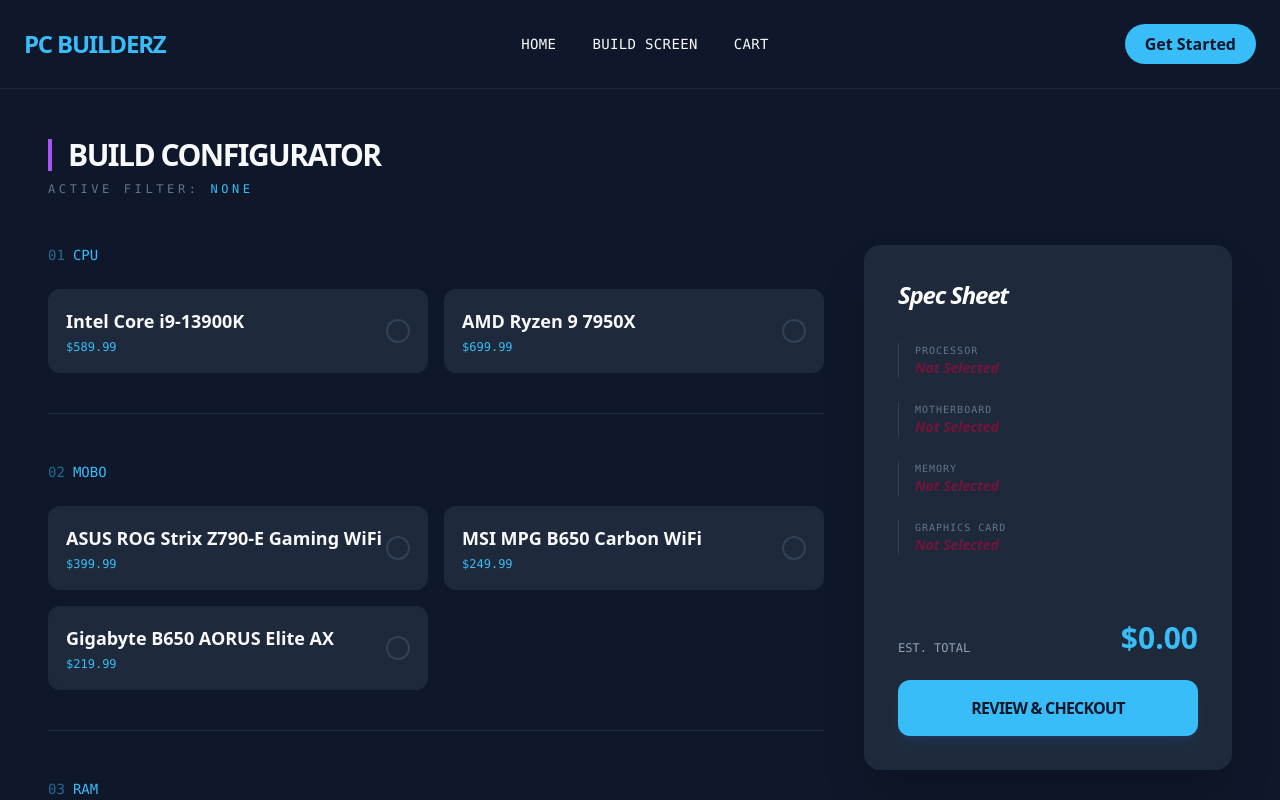
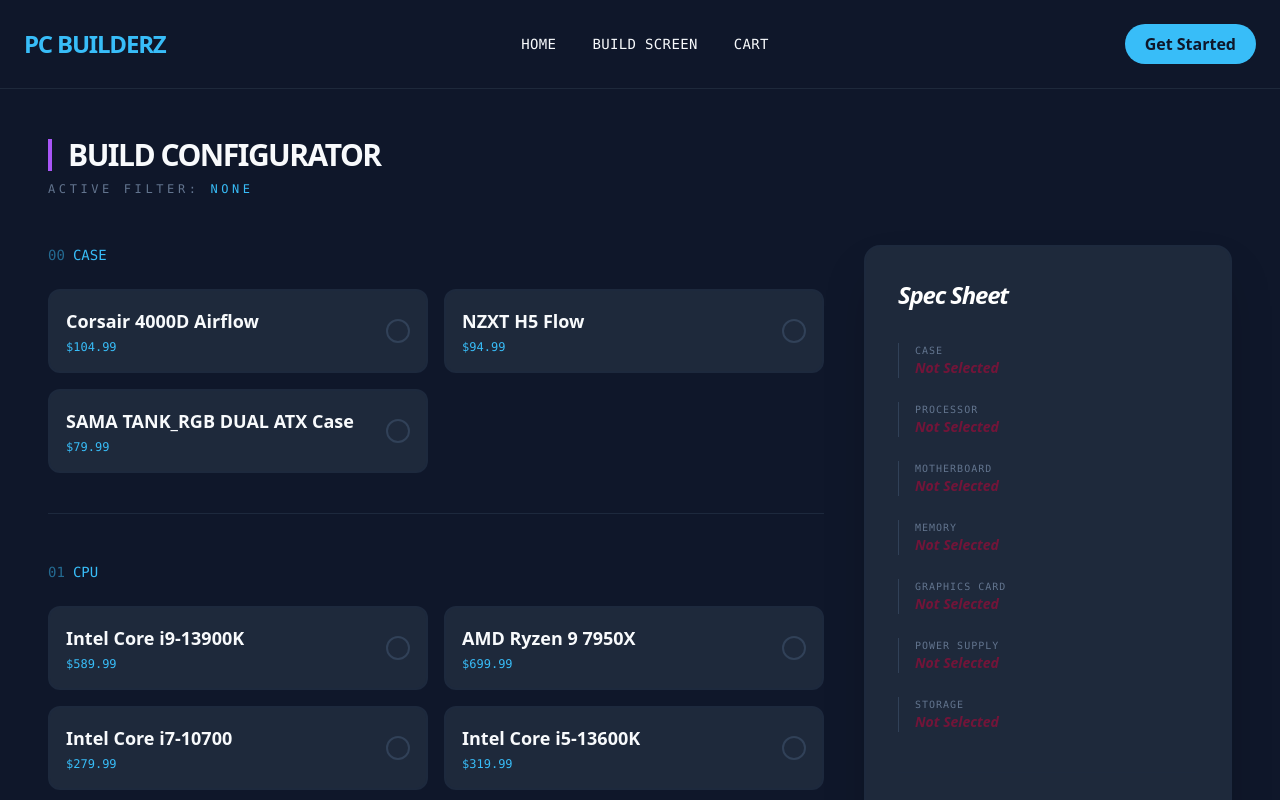
Before and after one commit to corbinreak/PC_Builderz, a React (Vite) app in the folder pc-builderz/: page / in a window 1280 px wide. Both pictures are taken after a click on the link "BUILD SCREEN". Shown: the top 800 px of the page. Built offline with nearby package versions, Linux system fonts and the light colour scheme.

Commit message:
Release Version 1.0
- Resolve calculation errors in component compatibility logic

- Finalize UI state for build summary

```diff
--- a/pc-builderz/src/App.jsx
+++ b/pc-builderz/src/App.jsx
@@ -12,6 +12,9 @@
   const [selectedMOBO, setSelectedMOBO] = React.useState(null);
   const [selectedGPU, setSelectedGPU] = React.useState(null);
   const [selectedRAM, setSelectedRAM] = React.useState(null);
+  const [selectedCASE, setSelectedCASE] = React.useState(null);
+  const [selectedPSU, setSelectedPSU] = React.useState(null);
+  const [selectedStorage, setSelectedStorage] = React.useState(null);
   const [compatibleCPU, setCompatibleCPU] = React.useState([]);
   const [compatibleMOBO, setCompatibleMOBO] = React.useState([]);
   const [compatibleCategory, setCompatibleCategory] = React.useState('');
@@ -24,10 +27,49 @@
     const partObject = partsData[category].find(p => p.name === partName);
 
     // update the correct sandbox state
-    if (category === 'CPU') setSelectedCPU(partObject);
-    if (category === 'MOBO') setSelectedMOBO(partObject);
-    if (category === 'RAM') setSelectedRAM(partObject);
-    if (category === 'GPU') setSelectedGPU(partObject);
+    if (category === 'CPU'){
+      if (selectedCPU?.name === partName) {
+        setSelectedCPU(null);
+      } else {
+        setSelectedCPU(partObject);
+      }
+    }
+
+    if (category === 'MOBO') {
+      if (selectedMOBO?.name === partName) {
+        setSelectedMOBO(null);
+      } else {
+        setSelectedMOBO(partObject);
+      }
+    }
+    if (category === 'GPU') {
+      if (selectedGPU?.name === partName) {
+        setSelectedGPU(null);
+      } else {
+        setSelectedGPU(partObject);
+      }
+    }
+    if (category === 'RAM') {
+      if (selectedRAM?.name === partName) {
+        setSelectedRAM(null);
+      } else {
+        setSelectedRAM(partObject);
+      }
+    }
+    if (category === 'CASE') {
+      if (selectedCASE?.name === partName) {
+        setSelectedCASE(null);
+      } else {
+        setSelectedCASE(partObject);
+      }
+    }
+    if (category === 'PSU') {
+      if (selectedPSU?.name === partName) {
+        setSelectedPSU(null);
+      } else {
+        setSelectedPSU(partObject);
+      }
+    }
   }
 
   //Logic to check compatibility
@@ -49,6 +91,38 @@
 
   })();
 
+  const isPartDisabled = (category, part) => {
+
+    // If no parts are selected, nothing is disabled
+    if (!selectedCPU && !selectedMOBO && !selectedRAM && !selectedGPU) {
+      return false;
+    }
+
+    // Check compatibility based on category
+    if (category === 'CPU' && selectedMOBO) {
+      return part.socket !== selectedMOBO.socket;
+    }
+    if (category === 'MOBO') {
+      if (selectedCPU && part.socket !== selectedCPU.socket) return true;
+      if (selectedRAM && part.ramType !== selectedRAM.ramType) return true;
+    }
+    if (category === 'RAM' && selectedMOBO) {
+      return part.ramType !== selectedMOBO.ramType;
+    }
+    if (category === 'PSU') {
+      const cpuWatts = selectedCPU ? parseInt(selectedCPU.tdp) : 0;
+      const gpuWatts = selectedGPU ? parseInt(selectedGPU.tdp) : 0;
+
+      // 150 buffer to include fans and other components
+      const systemDemand = cpuWatts + gpuWatts + 150;
+
+      // if the PSU wattage is less than system demand, disable it
+      return part.wattage < systemDemand;
+    }
+
+    return false;
+  }
+
   // Helper variables for the UI
   const hasRequiredParts = selectedCPU && selectedMOBO;
   const isPerfectMatch = hasRequiredParts && compatibilityIssues.length === 0;
@@ -60,11 +134,28 @@
         .toFixed(2);
 };
 
+  const resetBuild = () => {
+    setSelectedCPU(null);
+    setSelectedMOBO(null);
+    setSelectedRAM(null);
+    setSelectedGPU(null);
+    setSelectedCASE(null);
+    setSelectedPSU(null);
+  }
+
+
+   // Prevent needing to scroll back up on screen change
+   React.useEffect(() => {
+    window.scrollTo(0, 0);
+   }, [selectedScreen]);
+
   const selectedParts = {
     CPU: selectedCPU,
     MOBO: selectedMOBO,
     GPU: selectedGPU,
-    RAM: selectedRAM
+    RAM: selectedRAM,
+    CASE: selectedCASE,
+    PSU: selectedPSU
   }
 
   return (
@@ -75,9 +166,9 @@
           PC BUILDERZ
         </h1>
         <div className="space-x-9 hidden md:flex font-mono text-sm tracking-wide cursor-pointer">
-          <a onClick={() => { setSelectedScreen('Home')}} className="text-[#F8FAFC] hover:text-[#38BDF8] transition uppercase">Home</a>
-          <a onClick={() => { setSelectedScreen('BuildScreen')}} className="text-[#F8FAFC] hover:text-[#38BDF8] transition uppercase">Build Screen</a>
-          <a onClick={() => { setSelectedScreen('Cart')}} className="text-[#F8FAFC] hover:text-[#38BDF8] transition uppercase">Cart</a>
+          <a onClick={() => { setSelectedScreen('Home'); resetBuild(); }} className="text-[#F8FAFC] hover:text-[#38BDF8] transition uppercase">Home</a>
+          <a onClick={() => { setSelectedScreen('BuildScreen'); resetBuild(); }} className="text-[#F8FAFC] hover:text-[#38BDF8] transition uppercase">Build Screen</a>
+          <a onClick={() => { setSelectedScreen('Cart'); resetBuild(); }} className="text-[#F8FAFC] hover:text-[#38BDF8] transition uppercase">Cart</a>
         </div>
         <button
           onClick={() => setSelectedScreen('BuildScreen')}
@@ -144,8 +235,11 @@
           selectedScreen={selectedScreen}
           setSelectedScreen={setSelectedScreen}
           partsData={partsData}
+          isPartDisabled={isPartDisabled}
           buildFilter={buildFilter}
           onPartSelect={handleSandboxPartSelection}
+          selectedStorage={selectedStorage}
+          setSelectedStorage={setSelectedStorage}
           selectedCPU={selectedCPU}
           setSelectedCPU={setSelectedCPU}
           selectedMOBO={selectedMOBO}
@@ -153,7 +247,11 @@
           selectedRAM={selectedRAM}
           setSelectedRAM={setSelectedRAM}
           selectedGPU={selectedGPU}
-          setSelectedGPU={setSelectedGPU}
+          setSelected GPU={setSelectedGPU}
+          selectedCASE={selectedCASE}
+          setSelectedCASE={setSelectedCASE}
+          selectedPSU={selectedPSU}
+          setSelectedPSU={setSelectedPSU}
         />
      )}
 
--- a/pc-builderz/src/components/BuildScreen.jsx
+++ b/pc-builderz/src/components/BuildScreen.jsx
@@ -1,7 +1,9 @@
 import React from 'react';
 
-const BuildScreen = ({ partsData, buildFilter, onPartSelect, selectedCPU, selectedMOBO, selectedRAM, selectedGPU, setSelectedScreen }) => {
-    // 1. Filtering Logic
+const BuildScreen = ({ partsData, buildFilter, onPartSelect, selectedCPU, selectedMOBO, selectedRAM, selectedGPU, selectedCASE, selectedPSU, selectedStorage, setSelectedScreen, isPartDisabled }) => {
+
+
+  // 1. Filtering Logic
     const getFilteredParts = (category) => {
     // 1. Get the raw list of parts for this category (CPU, MOBO, etc.)
     const parts = partsData?.[category] || [];
@@ -27,7 +29,7 @@
 
     // 2. Total Calculation
     const calculateTotal = () => {
-      const parts = [selectedCPU, selectedMOBO, selectedRAM, selectedGPU];
+      const parts = [selectedCPU, selectedMOBO, selectedRAM, selectedGPU, selectedCASE, selectedPSU];
       return parts.reduce((sum, part) => sum + (part?.price || 0), 0).toFixed(2);
     };
 
@@ -49,7 +51,7 @@
       <div className="max-w-7xl mx-auto grid grid-cols-1 lg:grid-cols-3 gap-10">
         {/* Part Selection Area */}
         <div className="lg:col-span-2 space-y-12">
-          {['CPU', 'MOBO', 'RAM', 'GPU'].map((category) => {
+          {['CASE','CPU', 'MOBO', 'RAM', 'GPU', 'PSU'].map((category) => {
             const displayParts = getFilteredParts(category);
 
             return (
@@ -67,16 +69,21 @@
                         selectedCPU?.name === part.name ||
                         selectedMOBO?.name === part.name ||
                         selectedRAM?.name === part.name ||
-                        selectedGPU?.name === part.name;
+                        selectedGPU?.name === part.name ||
+                        selectedCASE?.name === part.name ||
+                        selectedPSU?.name === part.name ||
+                        selectedStorage?.name === part.name;
 
                       return (
                         <div
                           key={part.id || part.name}
-                          onClick={() => onPartSelect(category, part.name)}
+                          onClick={() => !isPartDisabled(category,part) && onPartSelect(category, part.name)}
                           className={`group p-4 rounded-xl border-2 transition-all cursor-pointer flex justify-between items-center ${
-                            isSelected
-                            ? "bg-[#1E293B] border-[#A855F7] ring-1 ring-[#A855F7]"
-                            : "bg-[#1E293B] border-slate-800 hover:border-slate-600"
+                            isPartDisabled(category, part)
+                            ? "opacity-20 grayscale cursor-not-allowed border-transparent"
+                            : isSelected
+                            ? "bg-[#1E293B] border-[#A855F7] ring-1 ring-[#A855F7] cursor-pointer"
+                            : "bg-[#1E293B] border-slate-800 hover:border-slate-600 cursor-pointer"
                           }`}
                         >
                           <div>
@@ -107,10 +114,13 @@
 
               <div className="space-y-6 mb-10">
                 {[
+                  { label: 'Case', val: selectedCASE },
                   { label: 'Processor', val: selectedCPU },
                   { label: 'Motherboard', val: selectedMOBO },
                   { label: 'Memory', val: selectedRAM },
-                  { label: 'Graphics Card', val: selectedGPU }
+                  { label: 'Graphics Card', val: selectedGPU },
+                  { label: 'Power Supply', val: selectedPSU },
+                  { label: 'Storage', val: selectedStorage }
                 ].map((item, i) => (
                   <div key={i} className="flex flex-col border-l border-slate-700 pl-4">
                     <span className="text-[10px] font-mono uppercase text-slate-500 tracking-widest">{item.label}</span>
--- a/pc-builderz/src/data/parts.json
+++ b/pc-builderz/src/data/parts.json
@@ -11,9 +11,8 @@
       "price": 589.99,
       "socket": "LGA1700",
       "brand": "Intel",
-            "description": "The Intel Core i9-13900K is a high-performance processor from Intel's 13th generation Raptor Lake series, featuring 24 cores and 32 threads, making it ideal for gaming and content creation."
+      "description": "Top-tier 13th Gen performance for elite gaming and heavy multitasking."
     },
-
     {
       "id": 2,
       "name": "AMD Ryzen 9 7950X",
@@ -25,8 +24,86 @@
       "price": 699.99,
       "socket": "AM5",
       "brand": "AMD",
-            "description": "The AMD Ryzen 9 7950X is a flagship processor from AMD's Ryzen 7000 series, offering 16 cores and 32 threads, delivering exceptional performance for gaming, streaming, and professional workloads."
+      "description": "Flagship Zen 4 processor designed for professional creators and gamers."
+    },
+    {
+      "id": 3,
+      "name": "Intel Core i7-10700",
+      "cores": 8,
+      "threads": 16,
+      "base_clock": "2.9 GHz",
+      "boost_clock": "4.8 GHz",
+      "tdp": "65W",
+      "price": 279.99,
+      "socket": "LGA1200",
+      "brand": "Intel",
+      "description": "A solid choice for mainstream users seeking balanced performance."
+    },
+    {
+      "id": 4,
+      "name": "Intel Core i5-13600K",
+      "cores": 14,
+      "threads": 20,
+      "base_clock": "3.5 GHz",
+      "boost_clock": "5.1 GHz",
+      "tdp": "125W",
+      "price": 319.99,
+      "socket": "LGA1700",
+      "brand": "Intel",
+      "description": "The sweet spot for gaming performance and value."
+    },
+    {
+      "id": 5,
+      "name": "AMD Ryzen 7 5800X",
+      "cores": 8,
+      "threads": 16,
+      "base_clock": "3.8 GHz",
+      "boost_clock": "4.7 GHz",
+      "tdp": "105W",
+      "price": 249.99,
+      "socket": "AM4",
+      "brand": "AMD",
+      "description": "A reliable 8-core beast for the mature AM4 platform."
     }
+  ],
+   "featuredBuilds" : [
+
+     {
+
+        "id": 101,
+
+        "title": "The Intel Titan",
+
+        "description": "A powerhouse build centered around the Intel Core i9-13900K, perfect for gaming and content creation.",
+
+        "cpuId": 1,
+
+        "moboId": 1,
+
+        "price": 989.98,
+
+        "image": "https://placehold.co/600x400/1e293b/38bdf8?text=Intel+Titan"
+
+    },
+
+    {
+
+        "id": 102,
+
+        "title": "AMD Powerhouse",
+
+        "description": "A high-performance build featuring the AMD Ryzen 9 7950X, ideal for multitasking and heavy workloads.",
+
+        "cpuId": 2,
+
+        "moboId": 2,
+
+        "price": 949.98,
+
+        "image": "https://placehold.co/600x400/1e293b/f97316?text=AMD+Powerhouse"
+
+    }
+
    ],
   "MOBO": [
     {
@@ -41,7 +118,6 @@
       "brand": "ASUS",
       "ramType": "DDR5"
     },
-
     {
       "id": 2,
       "name": "MSI MPG B650 Carbon WiFi",
@@ -54,39 +130,41 @@
       "brand": "MSI",
       "ramType": "DDR5"
     },
-
     {
       "id": 3,
-            "socket" : "AM5",
-            "name" : "Gigabyte B650 AORUS Elite AX",
-            "brand" : "Gigabyte",
-            "form_factor" : "ATX",
-            "chipset" : "B650",
-            "memory_slots" : 4,
-            "max_memory" : "128GB",
-            "price" : 219.99,
+      "name": "Gigabyte B550 AORUS ELITE",
+      "chipset": "B550",
+      "form_factor": "ATX",
+      "memory_slots": 4,
+      "max_memory": "128GB",
+      "price": 159.99,
+      "socket": "AM4",
+      "brand": "Gigabyte",
       "ramType": "DDR4"
-        }
-   ],
-
-   "featuredBuilds" : [
-     {
-        "id": 101,
-        "title": "The Intel Titan",
-        "description": "A powerhouse build centered around the Intel Core i9-13900K, perfect for gaming and content creation.",
-        "cpuId": 1,
-        "moboId": 1,
-        "price": 989.98,
-        "image": "https://placehold.co/600x400/1e293b/38bdf8?text=Intel+Titan"
     },
     {
-        "id": 102,
-        "title": "AMD Powerhouse",
-        "description": "A high-performance build featuring the AMD Ryzen 9 7950X, ideal for multitasking and heavy workloads.",
-        "cpuId": 2,
-        "moboId": 2,
-        "price": 949.98,
-        "image": "https://placehold.co/600x400/1e293b/f97316?text=AMD+Powerhouse"
+      "id": 4,
+      "name": "ASRock B760M Steel Legend",
+      "chipset": "B760",
+      "form_factor": "Micro-ATX",
+      "memory_slots": 4,
+      "max_memory": "128GB",
+      "price": 169.99,
+      "socket": "LGA1700",
+      "brand": "ASRock",
+      "ramType": "DDR4"
+    },
+    {
+      "id": 5,
+      "name": "MSI MPG Z490 GAMING PLUS",
+      "chipset": "Z490",
+      "form_factor": "ATX",
+      "memory_slots": 4,
+      "max_memory": "128GB",
+      "price": 179.99,
+      "socket": "LGA1200",
+      "brand": "MSI",
+      "ramType": "DDR4"
     }
   ],
   "GPU": [
@@ -107,22 +185,150 @@
       "length": "287mm",
       "tdp": "355W",
       "price": 899.99
+    },
+    {
+      "id": 3,
+      "name": "NVIDIA GeForce RTX 4070",
+      "brand": "NVIDIA",
+      "vram": "12GB GDDR6X",
+      "length": "240mm",
+      "tdp": "200W",
+      "price": 599.99
+    },
+    {
+      "id": 4,
+      "name": "MSI RTX 3060 Gaming X 12G",
+      "brand": "NVIDIA",
+      "vram": "12GB GDDR6",
+      "length": "242mm",
+      "tdp": "170W",
+      "price": 329.99
     }
   ],
   "RAM": [
     {
       "id": 1,
       "name": "Corsair Vengeance RGB 32GB",
-      "type": "DDR5",
+      "ramType": "DDR5",
       "speed": "6000MT/s",
       "price": 124.99
     },
     {
       "id": 2,
+      "name": "Corsair Vengeance 64GB",
+      "ramType": "DDR4",
+      "speed": "3200MT/s",
+      "price": 134.99
+    },
+    {
+      "id": 3,
       "name": "G.Skill Ripjaws V 16GB",
-      "type": "DDR4",
+      "ramType": "DDR4",
       "speed": "3600MT/s",
       "price": 42.99
+    },
+    {
+      "id": 4,
+      "name": "Crucial Pro 32GB Kit",
+      "ramType": "DDR4",
+      "speed": "3200MT/s",
+      "price": 65.99
+    }
+  ],
+  "CASE": [
+    {
+      "id": 1,
+      "name": "Corsair 4000D Airflow",
+      "brand": "Corsair",
+      "form_factor": "ATX",
+      "max_gpu_length": "360mm",
+      "price": 104.99,
+      "description": "A high-airflow mid-tower case with easy cable management."
+    },
+    {
+      "id": 2,
+      "name": "NZXT H5 Flow",
+      "brand": "NZXT",
+      "form_factor": "ATX",
+      "max_gpu_length": "365mm",
+      "price": 94.99,
+      "description": "Compact ATX mid-tower with dedicated GPU cooling."
+    },
+    {
+      "id": 3,
+      "name": "SAMA TANK_RGB DUAL ATX Case",
+      "brand": "SAMA",
+      "form_factor": "ATX",
+      "max_gpu_length": "330mm",
+      "price": 79.99,
+      "description": "A budget-friendly case with RGB lighting and solid airflow."
+    }
+  ],
+  "PSU": [
+    {
+      "id": 1,
+      "name": "EVGA SuperNOVA 850 G6",
+      "brand": "EVGA",
+      "wattage": 850,
+      "efficiency": "80+ Gold",
+      "modular": "Full",
+      "price": 159.99
+    },
+    {
+      "id": 2,
+      "name": "Corsair RM750e",
+      "brand": "Corsair",
+      "wattage": 750,
+      "efficiency": "80+ Gold",
+      "modular": "Full",
+      "price": 99.99
+    },
+    {
+      "id": 3,
+      "name": "Seasonic Focus GX-650",
+      "brand": "Seasonic",
+      "wattage": 650,
+      "efficiency": "80+ Gold",
+      "modular": "Full",
+      "price": 119.99
+    },
+    {
+      "id" : 4,
+      "name": "Hp 400W Power Supply",
+      "brand": "Hp",
+      "wattage": 400,
+      "efficiency": "80+ Bronze",
+      "modular": "No",
+      "price": 49.99
+    },
+    {
+      "id": 5,
+      "name": "EVGA W1 600W",
+      "brand": "EVGA",
+      "wattage": 600,
+      "efficiency": "80+ White",
+      "modular": "No",
+      "price": 69.99
+    }
+  ],
+  "storage": [
+    {
+      "id": 1,
+      "name": "Samsung 970 EVO Plus 1TB",
+      "type": "NVMe SSD",
+      "price": 129.99
+    },
+    {
+      "id": 2,
+      "name": "Western Digital Blue 1TB",
+      "type": "SATA SSD",
+      "price": 89.99
+    },
+    {
+      "id": 3,
+      "name": "Seagate Barracuda 2TB",
+      "type": "HDD",
+      "price": 54.99
     }
   ]
 }
```
Also changed, not shown: 1 other file (tests, documents, lock files or other folders). Lines whose indentation alone changed are shown as unchanged.
